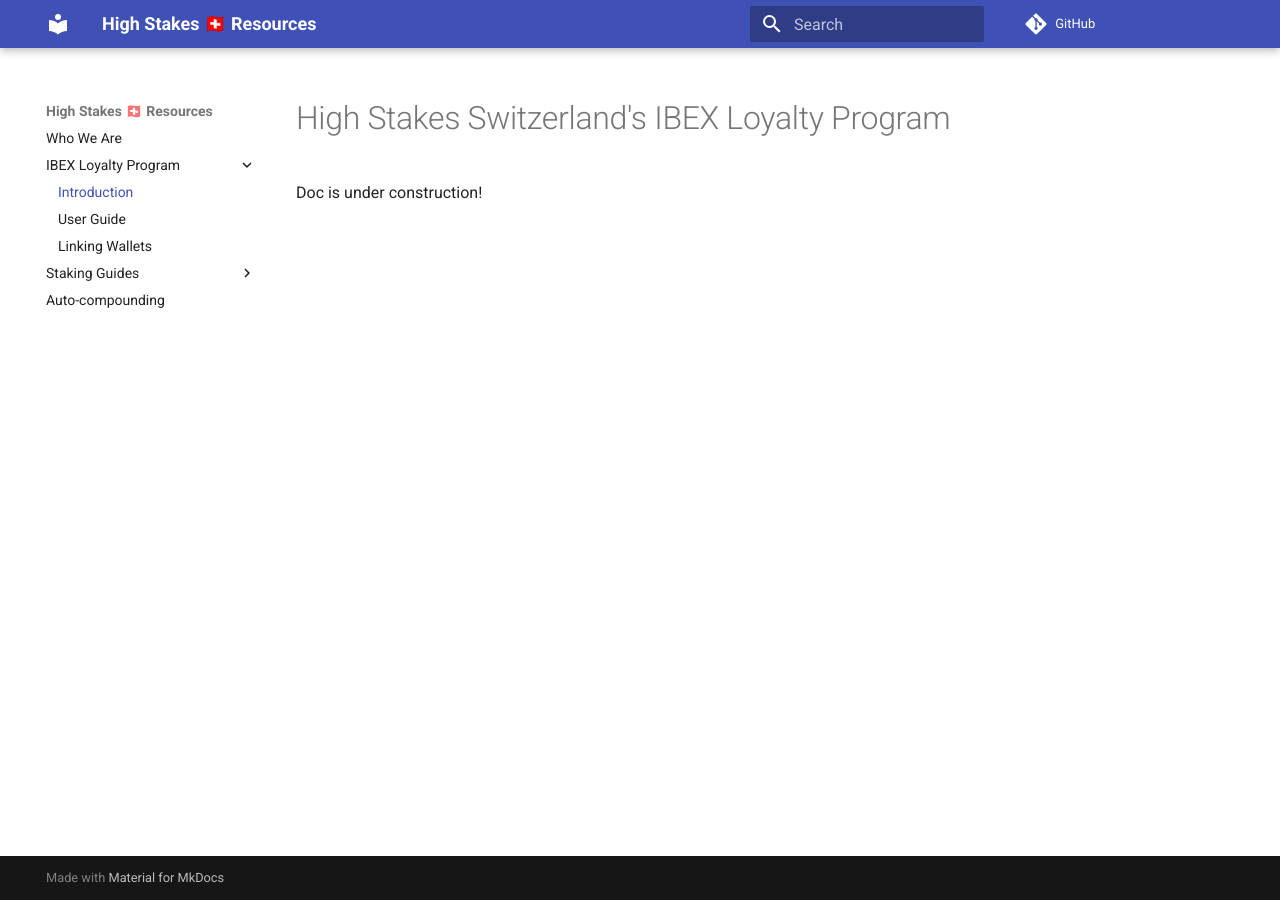
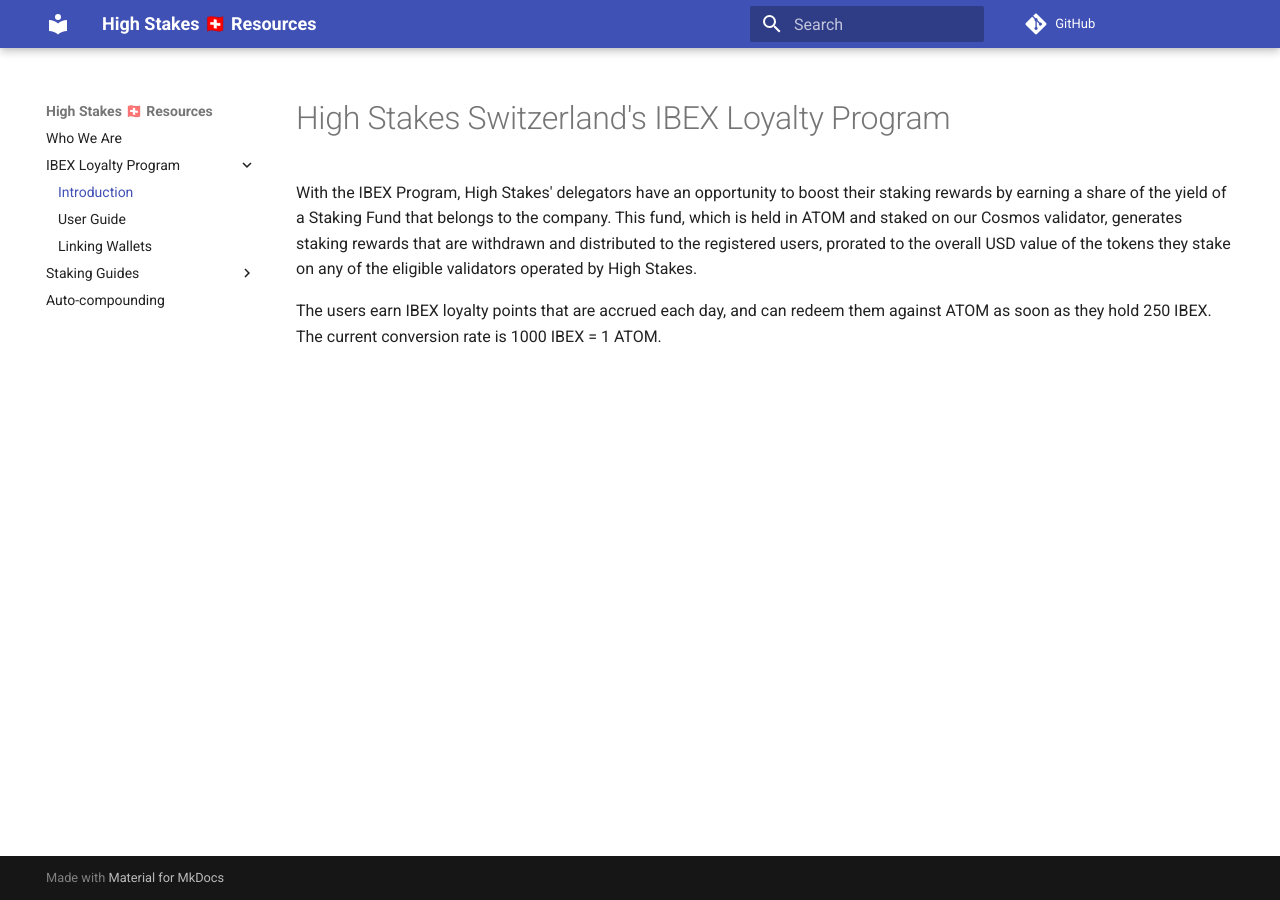
Before and after one commit to HighStakesSwitzerland/docs, an MkDocs documentation site: the page built from docs/loyalty-program/index.md, in a window 1280 px wide. Built offline with MkDocs 1.6.1 and Material for MkDocs 9.7.7, drawn with Linux system fonts in a browser that asks for light colours; comment, search, counter and statistics services are not loaded.

Commit message:
Update index.md

```diff
--- a/docs/loyalty-program/index.md
+++ b/docs/loyalty-program/index.md
@@ -5,4 +5,7 @@
 
 # High Stakes Switzerland's IBEX Loyalty Program
 
-Doc is under construction!
+With the IBEX Program, High Stakes' delegators have an opportunity to boost their staking rewards by earning a share of the yield of a Staking Fund that belongs to the company.
+This fund, which is held in ATOM and staked on our Cosmos validator, generates staking rewards that are withdrawn and distributed to the registered users, prorated to the overall USD value of the tokens they stake on any of the eligible validators operated by High Stakes.
+
+The users earn IBEX loyalty points that are accrued each day, and can redeem them against ATOM as soon as they hold 250 IBEX. The current conversion rate is 1000 IBEX = 1 ATOM.
```
